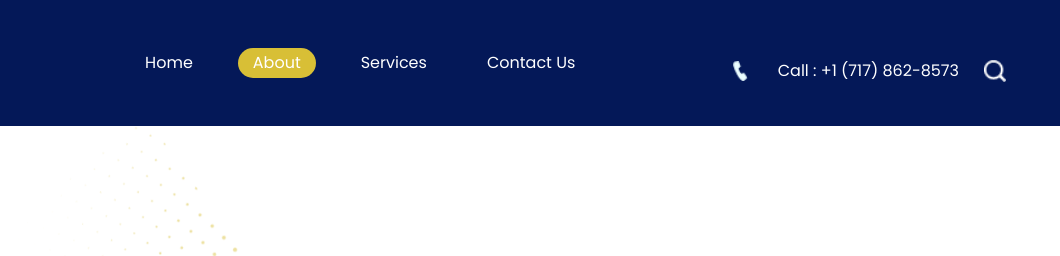
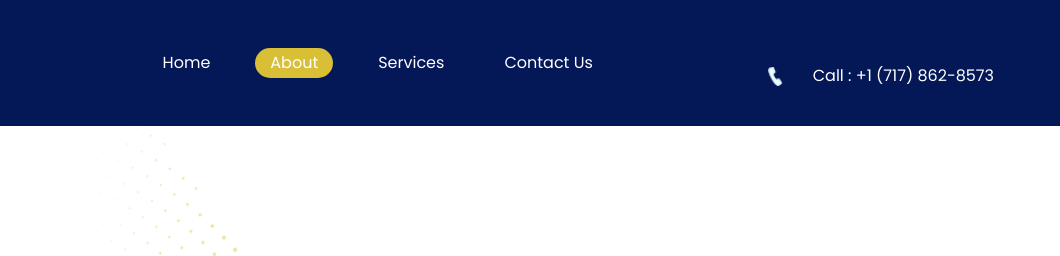
Before and after one commit to RoughGhost/hous-digital, a plain HTML site: page about.html in a window 1280 px wide. Shown: the top 256 px of the page, 220-1280 px from the left. Drawn offline with nearby package versions, Linux system fonts and the light colour scheme.

Commit message:
third commit

```diff
--- a/about.html
+++ b/about.html
@@ -71,9 +71,9 @@
                   Call : +1 (717) 862-8573
                 </span>
               </a>
-              <form class="form-inline">
+              <!-- <form class="form-inline">
                 <button class="btn  my-2 my-sm-0 nav_search-btn" type="submit"></button>
-              </form>
+              </form> -->
             </div>
           </div>
         </nav>
```
Also changed, not shown: index.html (+2 -2 lines), service.html (+2 -2 lines).
